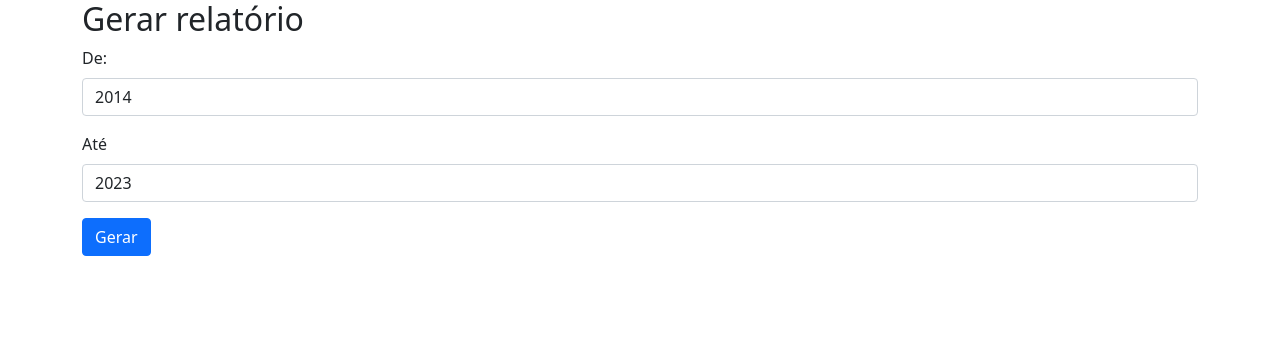
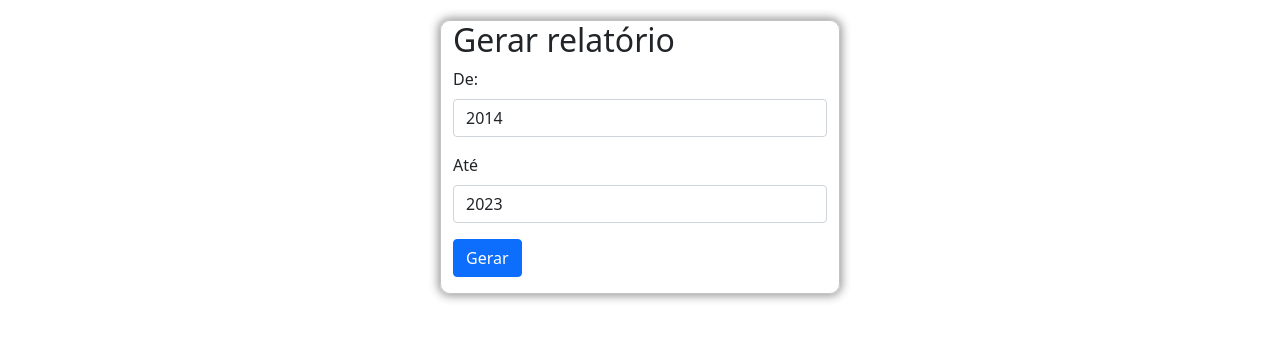
Before and after one commit to AILAB-CEFET-RJ/pondoc, a Flask app: page / in a window 1280 px wide. Shown: the top 340 px of the page. Run offline with Flask 2, Linux system fonts and the light colour scheme.

Commit message:
Melhorando a estilização

```diff
--- a/source/app/templates/createReport.html
+++ b/source/app/templates/createReport.html
@@ -14,7 +14,7 @@
 </head>
 
 <body>
-    <div class="container">
+    <div class="container-sm size600">
         <div class="row">
             <div class="mb-3">
                 <form onsubmit="createReport(event)">
@@ -29,7 +29,7 @@
                         <input type="number" min="2014" max="2023" step="1" value="2023" class="form-control"
                             id="endYear" name="endYear" />
                     </div>
-                    <button type="submit" class="btn btn-primary" id="reportBtn" >Gerar</button>
+                    <button type="submit" class="btn btn-primary" id="reportBtn">Gerar</button>
                 </form>
                 <div class="spinner-border hidden" id="spinner" role="status">
                     <span class="sr-only"></span>
@@ -38,8 +38,7 @@
         </div>
 </body>
 <script>
-    function toggle()
-    {
+    function toggle() {
         var btn = document.getElementById("reportBtn")
         var spinner = document.getElementById("spinner")
         btn.classList.toggle('hidden')
@@ -59,7 +58,7 @@
             alert("O ano de ínicio deve ser menor ou igual que o ano final.")
             return
         }
-        const data = {beginYear, endYear};
+        const data = { beginYear, endYear };
 
 
         toggle()
@@ -71,7 +70,7 @@
                 'Content-Type': 'application/json'
             }
         })
-            .then(res => { toggle(); return res.json()})
+            .then(res => { toggle(); return res.json() })
             .then(response => {
                 toggle()
                 alert('Success:', JSON.stringify(response))
@@ -83,5 +82,14 @@
     .hidden {
         display: none !important;
     }
+
+    .size600 {
+        margin-top: 20px;
+        width: 400px !important;
+        border: 1px rgb(196, 196, 196) solid;
+        border-radius: 10px;
+        box-shadow: 0 0 10px 2px #999;
+    }
 </style>
+
 </html>
```
